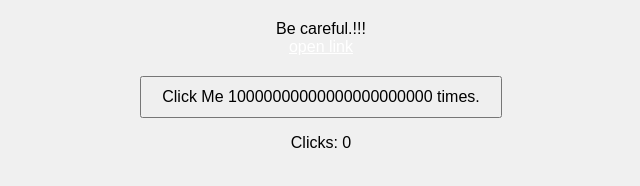
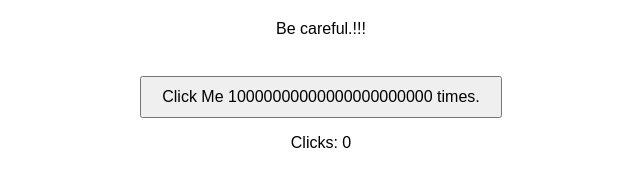
Before and after one commit to PurvaNS2005/peach_pursuit, a plain HTML site: page index.html in a window 1280 px wide. Shown: the whole page, without its empty margins (319-959 px from the left). Drawn offline with Linux system fonts and the light colour scheme.

Commit message:
Update index.html

```diff
--- a/index.html
+++ b/index.html
@@ -9,7 +9,7 @@
             font-family: Arial, sans-serif;
             text-align: center;
             margin-top: 20px;
-            background-color: #f0f0f0; /* Light background for contrast */
+            background-color: white; /* Light background for contrast */
         }
         button {
             padding: 10px 20px;
```
